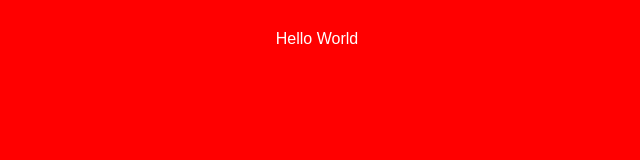
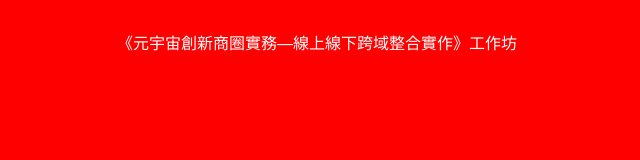
Before and after one commit to wanghua0930/wanghua0930.github.io, a plain HTML site: page basic/tutorial_1/index.html in a window 1280 px wide. Shown: the whole page, without its empty margins (323-963 px from the left). Drawn offline with Linux system fonts and the light colour scheme.

Commit message:
Update index.html

```diff
--- a/basic/tutorial_1/index.html
+++ b/basic/tutorial_1/index.html
@@ -17,7 +17,6 @@
     </style>
 </head>
 <body>
-    Hello World
-
+    《元宇宙創新商圈實務—線上線下跨域整合實作》工作坊
 </body>
 </html>
```
